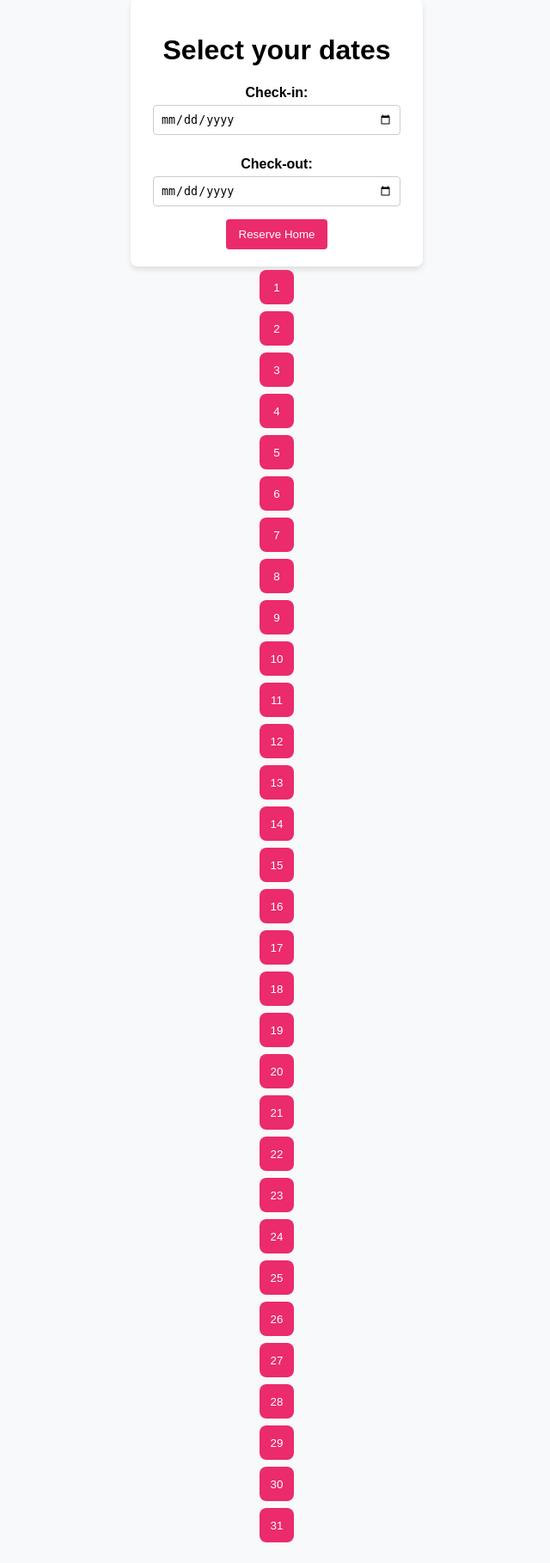
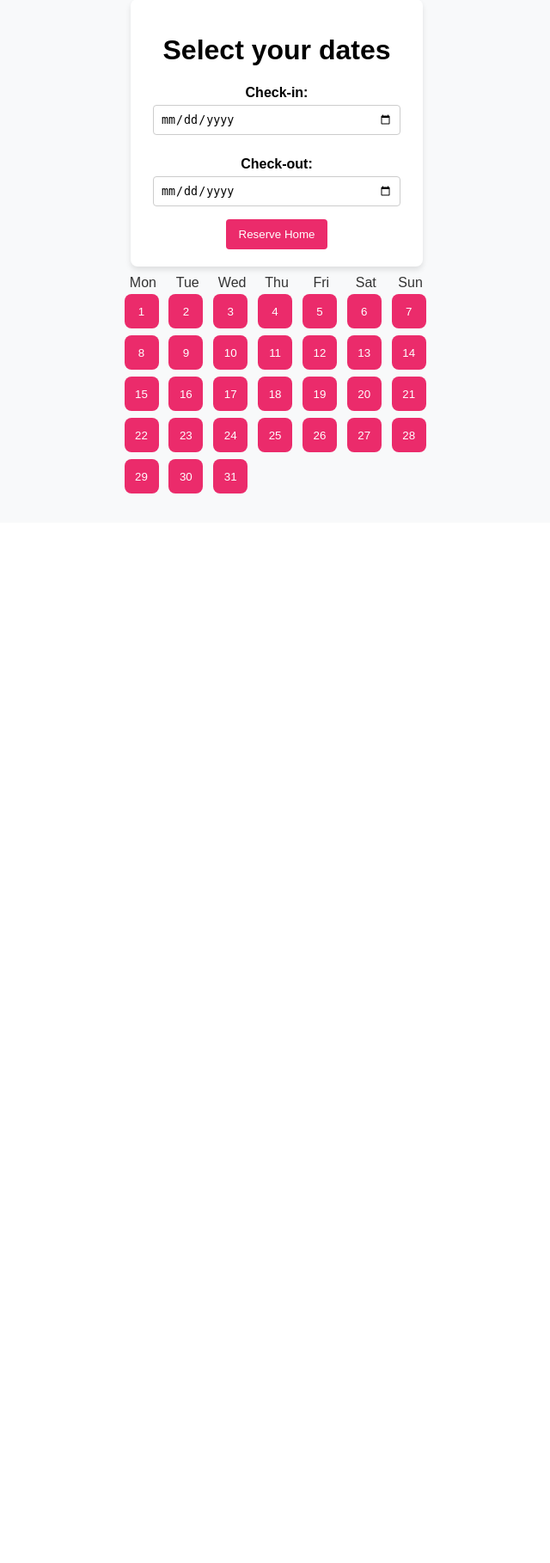
Before and after one commit to Flissd1795/Makers-BnB, a Flask app: page /show_home/1 in a window 1280 px wide. Shown: the part 423-2241 px from the top of the page at 86% size, without its empty margins (318-958 px from the left). After the commit the page ends 997 px from the top, so only its background shows below. Run offline with Flask 3, Linux system fonts and the light colour scheme; data that the repository does not hold is empty; some libraries are stand-ins or nearby versions.

Commit message:
calendar displays greyed out days and has action upon first button click

```diff
--- a/app.py
+++ b/app.py
@@ -78,8 +78,8 @@ def get_show_home(id):
 @app.route("/show_home/<id>", methods=["POST"])
 def book(id):
     if request.method == "POST":
-        start_date = request.form.get("start_date")
-        end_date = request.form.get("end_date")
+        start_date = request.form.get("day")
+        end_date = request.form.get("day")
 
         if not start_date or not end_date:
             return "Please select both dates."
@@ -101,7 +101,6 @@ def get_all_requests():
 def get_auth_requests():
     return render_template('auth_request.html')
 
-
 @app.route('/create_home', methods = ['POST'])
 def create_home():
     users_id = session.get('users_id')
@@ -119,6 +118,8 @@ def create_home():
     repository.create_home(title, description, location, price_per_night, int(users_id))
     return redirect(url_for('get_index'))
 
+
+
 # These lines start the server if you run this file directly
 # They also start the server configured to use the test database
 # if started in test mode.
--- a/lib/homes_repository.py
+++ b/lib/homes_repository.py
@@ -1,5 +1,6 @@
 from lib.homes import Home
 import datetime
+import calendar
 
 class HomesRepository:
     def __init__(self, connection):
@@ -27,6 +28,6 @@ class HomesRepository:
         for request in requests:
             iter_date = request["start_date"]
             while iter_date < request["end_date"]:
-                booked_dates.append(iter_date)
+                booked_dates.append(iter_date.day)
                 iter_date += datetime.timedelta(days=1)
         return booked_dates
--- a/static/calendar.css
+++ b/static/calendar.css
@@ -101,13 +101,25 @@ button {
     margin: 4px
 }
 
+.button3 {
+    background-color: #333;
+    color: white;
+    border: none;
+    cursor: pointer;
+    padding: 2px 2px;
+    width: 40px;
+    height: 40px;
+    border-radius: 8px;
+    margin: 4px
+}
+
 button:hover {
     background-color: #d71d67;
 }
 
 .menu {
     display: flex; /* Makes the menu links inline */
-gap: 15px; /* Adds spacing between the links */
+    gap: 15px; /* Adds spacing between the links */
 }
 .menu a {
     text-decoration: none;
@@ -123,3 +135,18 @@ gap: 15px; /* Adds spacing between the links */
 .booked_date {
     color: #d71d67;
 }
+
+.calendar_buttons {
+    display: grid;
+    width: 363px;
+    grid-template-columns: repeat(7, 1fr);
+    align-items: left;
+    text-align: left;
+    padding: 10px;
+    margin: auto;
+}
+
+.calendar_headers {
+    color: #333;
+    margin: auto;
+}
--- a/templates/show_home.html
+++ b/templates/show_home.html
@@ -36,14 +36,28 @@
             <input type="date" id="start-date" name="start_date" required>
             <label for="end-date">Check-out:</label>
             <input type="date" id="end-date" name="end_date" required>
-            <button type="submit">Reserve Home</button>
+            <button type="submit" class="button">Reserve Home</button>
         </form>
     </div>
-    <div class="calendar container">
-        {% for day in month %}
-        <form action="/select_dates" method="POST"></form>
-        <button type="button" value="{{day}}" class="button button2">{{day}}</button>
-        {% endfor %}
-    </div>
+        <div class="calendar_buttons">
+            <div class="calendar_headers">Mon</div>
+            <div class="calendar_headers">Tue</div>
+            <div class="calendar_headers">Wed</div>
+            <div class="calendar_headers">Thu</div>
+            <div class="calendar_headers">Fri</div>
+            <div class="calendar_headers">Sat</div>
+            <div class="calendar_headers">Sun</div>
+            {% for day in month -%}
+                {% if day in booked_dates -%}
+                    <form action="" method="POST">
+                        <button type="button" name=day value="{{day}}" class="button3">{{day}}</button>
+                    </form>
+                {% else -%}
+                    <form action="" method="POST">
+                        <button type="submit" name="day" value="{{day}}" class="button2">{{day}}</button>
+                    </form>
+                {% endif -%}
+            {% endfor %}
+        </div>
 </body>
 </html>
```
